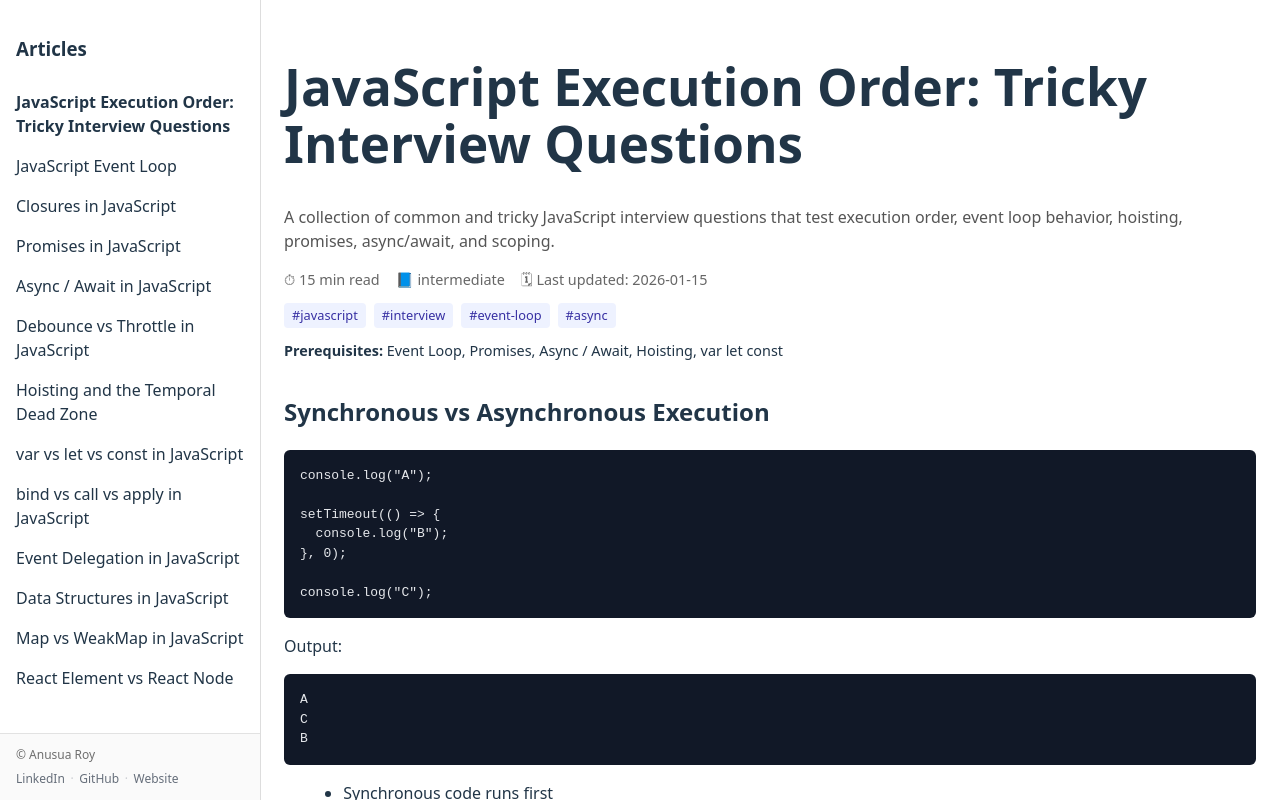
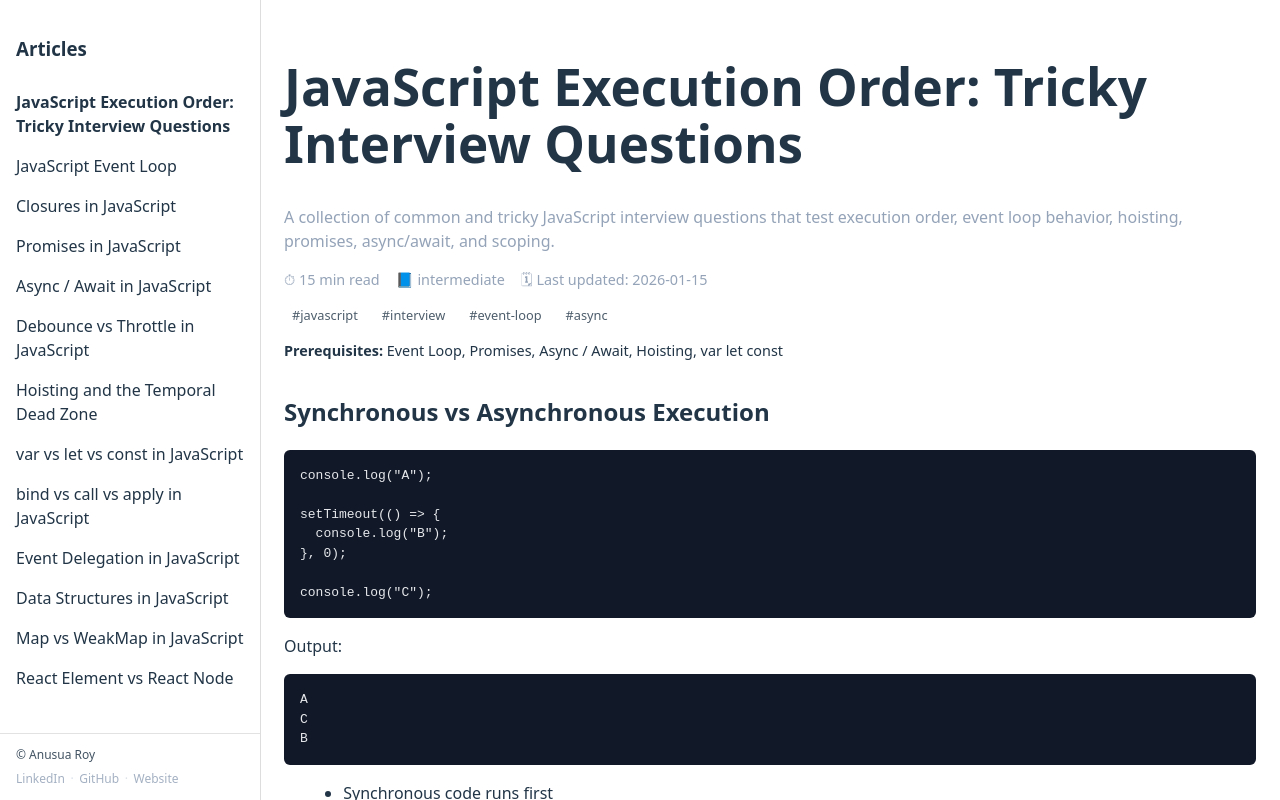
Before and after one commit to anusua-roy/knowledge-vlog, a React (Vite) app: page / in a window 1280 px wide. Built offline with nearby package versions, Linux system fonts and the light colour scheme.

Commit message:
sidebar and theme changes

```diff
--- a/src/components/ArticleHeader.tsx
+++ b/src/components/ArticleHeader.tsx
@@ -38,13 +38,13 @@ const styles: Record<string, React.CSSProperties> = {
     marginBottom: "2rem",
   },
   description: {
-    color: "#555",
+    color: "#94a3b8",
   },
   meta: {
     display: "flex",
     gap: "1rem",
     fontSize: "0.9rem",
-    color: "#666",
+    color: "#94a3b8",
     marginTop: "0.5rem",
   },
   tags: {
@@ -54,8 +54,9 @@ const styles: Record<string, React.CSSProperties> = {
     flexWrap: "wrap",
   },
   tag: {
-    background: "#eef2ff",
-    color: "#3730a3",
+    background: "inherit",
+    opacity: 0.8,
+    color: "inherit",
     padding: "0.2rem 0.5rem",
     borderRadius: "4px",
     fontSize: "0.8rem",
--- a/src/components/Footer.tsx
+++ b/src/components/Footer.tsx
@@ -40,12 +40,12 @@ const styles: Record<string, React.CSSProperties> = {
     padding: "0.75rem 1rem",
     borderTop: "1px solid #ddd",
     fontSize: "0.75rem",
-    color: "#555",
+    color: "inherit",
     display: "flex",
     flexDirection: "column",
     gap: "0.35rem",
     opacity: 0.85,
-    background: "#fafafa",
+    background: "inherit",
   },
   name: {
     fontWeight: 500,
@@ -54,10 +54,10 @@ const styles: Record<string, React.CSSProperties> = {
     display: "flex",
     gap: "0.35rem",
     flexWrap: "wrap",
-    color: "#6b7280", // muted gray
+    color: "#94a3b8", // muted gray
   },
   link: {
-    color: "#4b5563",
+    color: "#94a3b8",
     textDecoration: "none",
   },
   linkHover: {
--- a/src/components/Layout.tsx
+++ b/src/components/Layout.tsx
@@ -70,7 +70,7 @@ const styles: {
     position: isMobile ? "fixed" : "relative",
     inset: isMobile ? "0 auto 0 0" : undefined,
     width: isMobile ? "260px" : "100%",
-    background: "#fff",
+    background: "inherit",
     zIndex: 10,
   }),
 
@@ -90,7 +90,7 @@ const styles: {
     padding: "0.5rem 0.75rem",
     fontSize: "0.9rem",
     border: "1px solid #ccc",
-    background: "#fff",
+    background: "inherit",
     cursor: "pointer",
     alignSelf: "flex-start",
   },
```
